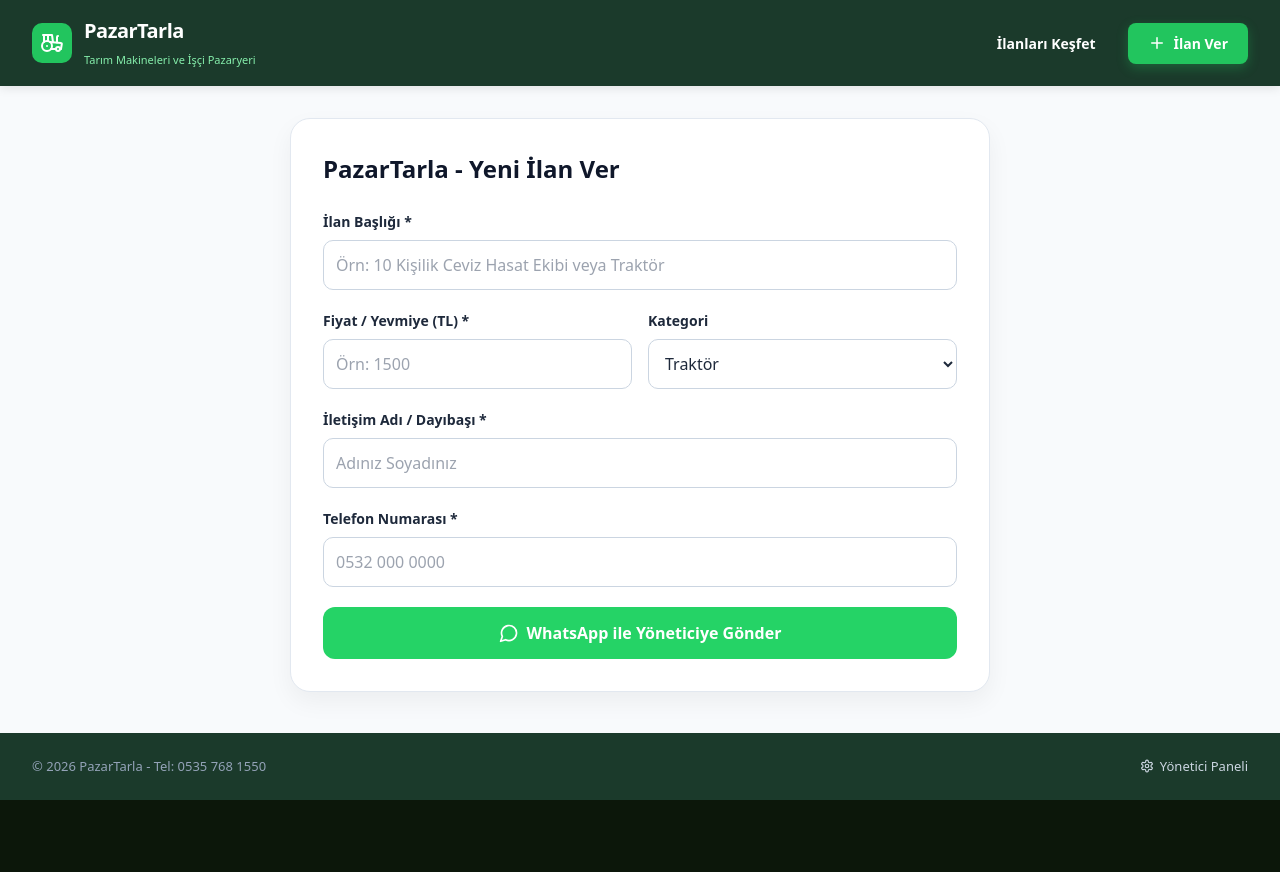
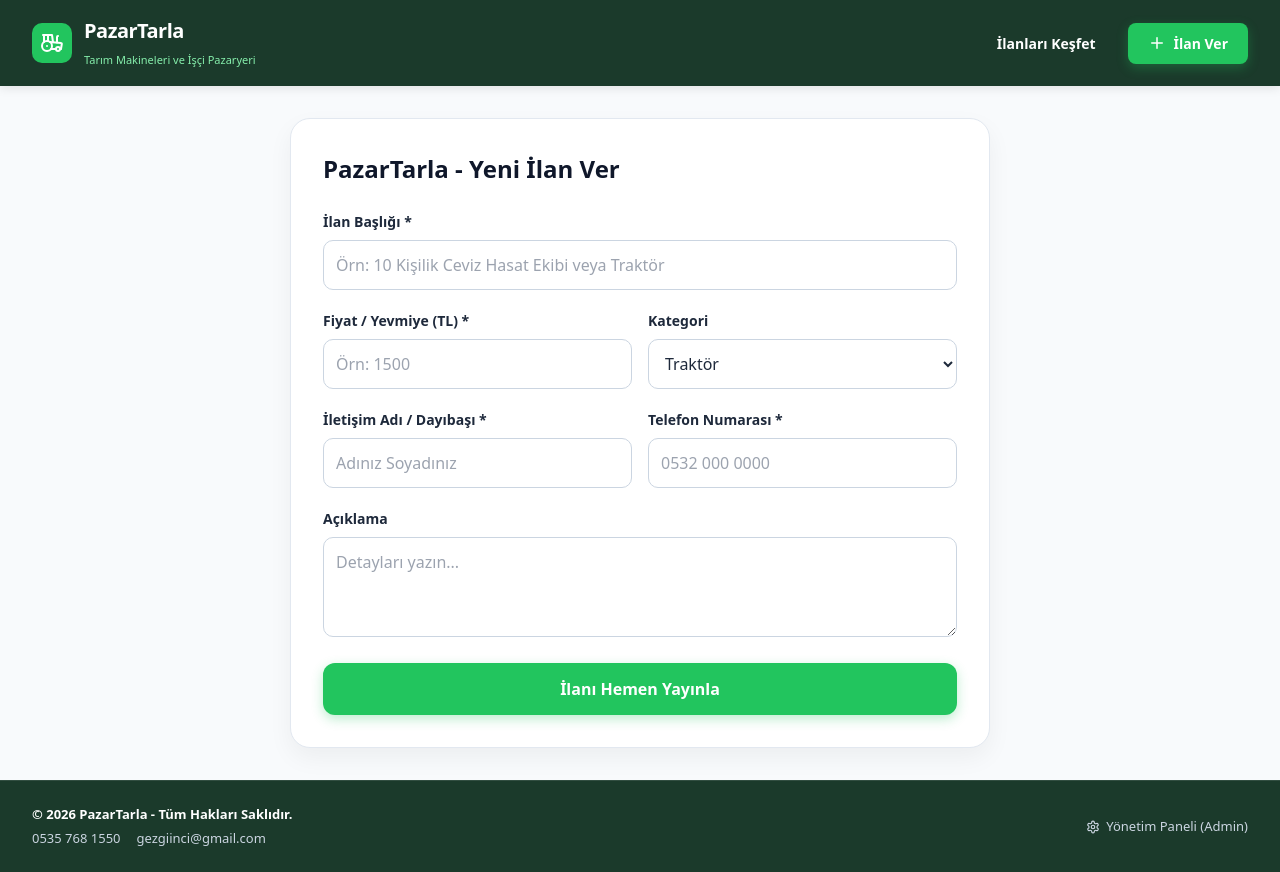
Before and after one commit to gezgiinci-beep/Pazartarla, a React (Vite) app: page / in a window 1280 px wide. Both pictures are taken after a click on the button "İlan Ver". Before the commit the page ends 800 px from the top, so only its background shows below. Built offline with nearby package versions, Linux system fonts and the light colour scheme.

Commit message:
Refactor listing submission and admin panel logic

```diff
--- a/src/App.tsx
+++ b/src/App.tsx
@@ -2,7 +2,7 @@ import React, { useState, useEffect } from 'react';
 import {
   Search, SlidersHorizontal, MapPin, Phone, MessageCircle, Plus,
   Heart, Share2, ShieldCheck, CheckCircle2, ChevronRight, X,
-  Car, Tractor, Wrench, ArrowRight, Bell, User, Filter, AlertCircle, Trash2, Settings, Lock, Check, Mail, Globe, Copy, HelpCircle, Users, Send
+  Car, Tractor, Wrench, ArrowRight, Bell, User, Filter, AlertCircle, Trash2, Settings, Lock, Check, Mail, Globe, Copy, HelpCircle, Users
 } from 'lucide-react';
 
 const INITIAL_LISTINGS = [
@@ -47,7 +47,7 @@ const INITIAL_LISTINGS = [
 ];
 
 export default function App() {
-  const [activeTab, setActiveTab] = useState('home');
+  const [activeTab, setActiveTab] = useState('home'); // 'home', 'detail', 'add', 'admin'
   const [listings, setListings] = useState(INITIAL_LISTINGS);
   const [selectedListing, setSelectedListing] = useState(null);
 
@@ -75,8 +75,6 @@ export default function App() {
     image: 'https://images.unsplash.com/photo-1592417817098-8f3d69204052?auto=format&fit=crop&q=80&w=800'
   });
 
-  const [pendingListing, setPendingListing] = useState(null);
-
   useEffect(() => {
     const saved = localStorage.getItem('pazartarla_listings');
     if (saved) {
@@ -97,8 +95,8 @@ export default function App() {
     setForm({ ...form, [e.target.name]: e.target.value });
   };
 
-  // İlan verince direkt WhatsApp onay ekranına yönlendirir
-  const handleInitiateAdd = (e) => {
+  // İlan doğrudan eklenir ve yayına girer (Admin sonradan dilerse siler)
+  const handleDirectAdd = (e) => {
     e.preventDefault();
     if (!form.title || !form.price || !form.phone || !form.seller) {
       alert('Lütfen başlık, fiyat/yevmiye, ad Soyad ve telefon numarası alanlarını doldurun.');
@@ -114,20 +112,31 @@ export default function App() {
       date: 'Bugün'
     };
 
-    setPendingListing(newEntry);
-    setActiveTab('whatsapp-pending');
-  };
+    const updated = [newEntry, ...listings];
+    saveListings(updated);
+    setActiveTab('home');
+    alert('İlanınız başarıyla yayınlandı!');
 
-  const handleFinalPublish = () => {
-    const updated = [pendingListing, ...listings];
-    saveListings(updated);
-    setPendingListing(null);
-    setActiveTab('home');
-    alert('İlan başarıyla onaylandı ve yayına alındı!');
+    // Formu sıfırla
+    setForm({
+      title: '',
+      price: '',
+      category: 'Traktör',
+      mode: 'Satılık',
+      location: 'Gönen / Balıkesir',
+      city: 'Balıkesir',
+      year: '2026',
+      hours: '',
+      power: '',
+      description: '',
+      seller: '',
+      phone: '',
+      image: 'https://images.unsplash.com/photo-1592417817098-8f3d69204052?auto=format&fit=crop&q=80&w=800'
+    });
   };
 
   const handleDeleteListing = (id) => {
-    if (window.confirm('Bu ilanı silmek istediğinize emin misiniz?')) {
+    if (window.confirm('Bu ilanı yayından kaldırmak/silmek istediğinize emin misiniz?')) {
       const updated = listings.filter(item => item.id !== id);
       saveListings(updated);
     }
@@ -314,7 +323,7 @@ export default function App() {
                     </div>
                     <div>
                       <div style={{ fontSize: '20px', fontWeight: '800', color: '#1b3a2b', marginBottom: '12px' }}>
-                        {item.price.toLocaleString('tr-TR')} TL
+                        {item.price.toLocaleString('tr-TR')} TL {item.category === 'Tarım İşçileri' ? <span style={{ fontSize: '12px', fontWeight: 'normal', color: '#64748b' }}>/ Günlük</span> : ''}
                       </div>
                       <div style={{ display: 'flex', justifyContent: 'space-between', alignItems: 'center', borderTop: '1px solid #f1f5f9', paddingTop: '12px', fontSize: '13px', color: '#64748b' }}>
                         <span style={{ display: 'flex', alignItems: 'center', gap: '4px' }}><MapPin size={14} /> {item.location}</span>
@@ -338,14 +347,20 @@ export default function App() {
             </div>
             <h2 style={{ fontSize: '24px', fontWeight: '800', color: '#0f172a', margin: '12px 0' }}>{selectedListing.title}</h2>
             <div style={{ fontSize: '28px', fontWeight: '800', color: '#1b3a2b', marginBottom: '20px' }}>{selectedListing.price.toLocaleString('tr-TR')} TL</div>
-            <p style={{ color: '#475569', lineHeight: '1.6' }}>{selectedListing.description}</p>
+            <p style={{ color: '#475569', lineHeight: '1.6', marginBottom: '24px' }}>{selectedListing.description}</p>
+
+            <div style={{ display: 'flex', gap: '16px', borderTop: '1px solid #e2e8f0', paddingTop: '24px' }}>
+              <a href={`tel:${selectedListing.phone}`} style={{ flex: 1, backgroundColor: '#1b3a2b', color: '#fff', padding: '14px', borderRadius: '12px', textAlign: 'center', fontWeight: '700', textDecoration: 'none', display: 'flex', alignItems: 'center', justifyContent: 'center', gap: '8px' }}>
+                <Phone size={20} /> {selectedListing.phone} ({selectedListing.seller})
+              </a>
+            </div>
           </div>
         )}
 
         {activeTab === 'add' && (
           <div style={{ maxWidth: '700px', margin: '0 auto', backgroundColor: '#fff', borderRadius: '20px', padding: '32px', boxShadow: '0 10px 25px rgba(0,0,0,0.05)', border: '1px solid #e2e8f0' }}>
             <h2 style={{ fontSize: '24px', fontWeight: '800', color: '#0f172a', marginBottom: '24px' }}>PazarTarla - Yeni İlan Ver</h2>
-            <form onSubmit={handleInitiateAdd} style={{ display: 'flex', flexDirection: 'column', gap: '20px' }}>
+            <form onSubmit={handleDirectAdd} style={{ display: 'flex', flexDirection: 'column', gap: '20px' }}>
               <div>
                 <label style={{ display: 'block', fontWeight: '600', marginBottom: '8px', fontSize: '14px' }}>İlan Başlığı *</label>
                 <input type="text" name="title" placeholder="Örn: 10 Kişilik Ceviz Hasat Ekibi veya Traktör" value={form.title} onChange={handleFormChange} style={{ width: '100%', padding: '12px', borderRadius: '10px', border: '1px solid #cbd5e1', boxSizing: 'border-box' }} />
@@ -365,6 +380,7 @@ export default function App() {
                   </select>
                 </div>
               </div>
+              <div style={{ display: 'grid', gridTemplateColumns: '1fr 1fr', gap: '16px' }}>
                 <div>
                   <label style={{ display: 'block', fontWeight: '600', marginBottom: '8px', fontSize: '14px' }}>İletişim Adı / Dayıbaşı *</label>
                   <input type="text" name="seller" placeholder="Adınız Soyadınız" value={form.seller} onChange={handleFormChange} style={{ width: '100%', padding: '12px', borderRadius: '10px', border: '1px solid #cbd5e1', boxSizing: 'border-box' }} />
@@ -373,61 +389,60 @@ export default function App() {
                   <label style={{ display: 'block', fontWeight: '600', marginBottom: '8px', fontSize: '14px' }}>Telefon Numarası *</label>
                   <input type="text" name="phone" placeholder="0532 000 0000" value={form.phone} onChange={handleFormChange} style={{ width: '100%', padding: '12px', borderRadius: '10px', border: '1px solid #cbd5e1', boxSizing: 'border-box' }} />
                 </div>
-              <button type="submit" style={{ backgroundColor: '#25D366', color: '#fff', border: 'none', padding: '14px', borderRadius: '12px', fontWeight: '700', cursor: 'pointer', display: 'flex', alignItems: 'center', justifyContent: 'center', gap: '8px' }}>
-                <MessageCircle size={20} /> WhatsApp ile Yöneticiye Gönder
+              </div>
+              <div>
+                <label style={{ display: 'block', fontWeight: '600', marginBottom: '8px', fontSize: '14px' }}>Açıklama</label>
+                <textarea name="description" placeholder="Detayları yazın..." value={form.description} onChange={handleFormChange} style={{ width: '100%', padding: '12px', borderRadius: '10px', border: '1px solid #cbd5e1', height: '100px', boxSizing: 'border-box' }} />
+              </div>
+              <button type="submit" style={{ backgroundColor: '#22c55e', color: '#fff', border: 'none', padding: '14px', borderRadius: '12px', fontWeight: '700', cursor: 'pointer', boxShadow: '0 4px 12px rgba(34, 197, 94, 0.3)' }}>
+                İlanı Hemen Yayınla
               </button>
             </form>
           </div>
         )}
 
-        {activeTab === 'whatsapp-pending' && pendingListing && (
-          <div style={{ maxWidth: '520px', margin: '40px auto', backgroundColor: '#fff', borderRadius: '20px', padding: '32px', boxShadow: '0 10px 25px rgba(0,0,0,0.05)', border: '1px solid #e2e8f0', textAlign: 'center' }}>
-            <div style={{ backgroundColor: '#dcfce7', width: '64px', height: '64px', borderRadius: '50%', display: 'flex', alignItems: 'center', justifyContent: 'center', margin: '0 auto 20px auto' }}>
-              <MessageCircle size={32} color="#16a34a" />
-            </div>
-            <h2 style={{ fontSize: '22px', fontWeight: '800', color: '#0f172a', marginBottom: '8px' }}>WhatsApp Onayı Gerekiyor</h2>
-            <p style={{ color: '#64748b', fontSize: '14px', marginBottom: '24px' }}>
-              İlanınızın yayınlanması için yöneticinin (Can - 0535 768 1550) WhatsApp üzerinden onay vermesi gerekmektedir.
-            </p>
-            <div style={{ display: 'flex', flexDirection: 'column', gap: '12px' }}>
-              <a
-                href={`https://wa.me/905357681550?text=${encodeURIComponent(`Merhaba Can, PazarTarla yeni ilan onayı:\n\nBaşlık: ${pendingListing.title}\nFiyat: ${pendingListing.price} TL\nKategori:${pendingListing.category}\nİletişim: ${pendingListing.seller} (${pendingListing.phone})\n\nOnaylıyorum.`)}`}
-                target="_blank"
-                rel="noreferrer"
-                style={{ backgroundColor: '#25D366', color: '#fff', border: 'none', padding: '14px', borderRadius: '12px', fontWeight: '700', textDecoration: 'none', display: 'flex', alignItems: 'center', justifyContent: 'center', gap: '8px' }}
-              >
-                <MessageCircle size={20} /> WhatsApp'ta Onaya Gönder
-              </a>
-              <button
-                onClick={handleFinalPublish}
-                style={{ backgroundColor: '#1b3a2b', color: '#fff', border: 'none', padding: '14px', borderRadius: '12px', fontWeight: '700', cursor: 'pointer' }}
-              >
-                Yönetici Olarak Onayla ve Yayınla
-              </button>
-            </div>
-          </div>
-        )}
-
+        {/* ADMIN PANELİ */}
         {activeTab === 'admin' && (
-          <div style={{ maxWidth: '900px', margin: '0 auto', backgroundColor: '#fff', borderRadius: '20px', padding: '32px', border: '1px solid #e2e8f0' }}>
+          <div style={{ maxWidth: '900px', margin: '0 auto', backgroundColor: '#fff', borderRadius: '20px', padding: '32px', boxShadow: '0 10px 25px rgba(0,0,0,0.05)', border: '1px solid #e2e8f0' }}>
             {!isAdminLoggedIn ? (
               <div style={{ maxWidth: '400px', margin: '40px auto', textAlign: 'center' }}>
-                <h2 style={{ fontSize: '22px', fontWeight: '800', marginBottom: '8px' }}>Admin Girişi</h2>
+                <div style={{ backgroundColor: '#f1f5f9', width: '60px', height: '60px', borderRadius: '50%', display: 'flex', alignItems: 'center', justifyContent: 'center', margin: '0 auto 16px auto' }}>
+                  <Lock size={28} color="#1b3a2b" />
+                </div>
+                <h2 style={{ fontSize: '22px', fontWeight: '800', color: '#0f172a', marginBottom: '8px' }}>Admin Girişi</h2>
+                <p style={{ color: '#64748b', fontSize: '14px', marginBottom: '24px' }}>Yönetim paneline erişmek için şifrenizi girin</p>
                 <form onSubmit={handleAdminLogin} style={{ display: 'flex', flexDirection: 'column', gap: '16px' }}>
-                  <input type="password" placeholder="Admin Şifresi" value={adminPassword} onChange={(e) => setAdminPassword(e.target.value)} style={{ width: '100%', padding: '12px', borderRadius: '10px', border: '1px solid #cbd5e1', textAlign: 'center' }} />
-                  <button type="submit" style={{ backgroundColor: '#1b3a2b', color: '#fff', border: 'none', padding: '12px', borderRadius: '10px', fontWeight: '700' }}>Giriş Yap</button>
+                  <input type="password" placeholder="Admin Şifresi" value={adminPassword} onChange={(e) => setAdminPassword(e.target.value)} style={{ width: '100%', padding: '12px', borderRadius: '10px', border: '1px solid #cbd5e1', boxSizing: 'border-box', textAlign: 'center', fontSize: '16px' }} />
+                  <button type="submit" style={{ backgroundColor: '#1b3a2b', color: '#fff', border: 'none', padding: '12px', borderRadius: '10px', fontWeight: '700', cursor: 'pointer' }}>Giriş Yap</button>
                 </form>
-                <button type="button" onClick={handleForgotPassword} style={{ background: 'none', border: 'none', color: '#2563eb', cursor: 'pointer', marginTop: '16px', textDecoration: 'underline' }}>Şifremi Unuttum?</button>
+                <button type="button" onClick={handleForgotPassword} style={{ background: 'none', border: 'none', color: '#2563eb', cursor: 'pointer', fontSize: '13px', textDecoration: 'underline', marginTop: '16px' }}>Şifremi Unuttum?</button>
               </div>
             ) : (
               <div>
-                <h2>Yönetim Paneli</h2>
+                <div style={{ display: 'flex', justifyContent: 'space-between', alignItems: 'center', marginBottom: '24px', borderBottom: '1px solid #e2e8f0', paddingBottom: '16px' }}>
+                  <div>
+                    <h2 style={{ fontSize: '24px', fontWeight: '800', color: '#0f172a', margin: 0 }}>İlan Denetim Paneli</h2>
+                    <p style={{ color: '#64748b', fontSize: '14px', margin: '4px 0 0 0' }}>Sistemdeki toplam {listings.length} ilan denetleniyor.</p>
+                  </div>
+                  <button onClick={() => setIsAdminLoggedIn(false)} style={{ backgroundColor: '#ef4444', color: '#fff', border: 'none', padding: '8px 16px', borderRadius: '8px', fontWeight: '600', cursor: 'pointer', fontSize: '13px' }}>Çıkış Yap</button>
+                </div>
+
+                <div style={{ display: 'flex', flexDirection: 'column', gap: '12px' }}>
                   {listings.map(item => (
-                  <div key={item.id} style={{ display: 'flex', justifyContent: 'space-between', alignItems: 'center', padding: '12px', borderBottom: '1px solid #eee' }}>
-                    <span>{item.title}</span>
-                    <button onClick={() => handleDeleteListing(item.id)} style={{ backgroundColor: '#fee2e2', color: '#dc2626', border: 'none', padding: '6px 10px', borderRadius: '6px' }}>Sil</button>
+                    <div key={item.id} style={{ display: 'flex', justifyContent: 'space-between', alignItems: 'center', padding: '16px', backgroundColor: '#f8fafc', borderRadius: '12px', border: '1px solid #e2e8f0' }}>
+                      <div style={{ display: 'flex', alignItems: 'center', gap: '16px' }}>
+                        <img src={item.image} alt="" style={{ width: '60px', height: '60px', borderRadius: '8px', objectFit: 'cover' }} />
+                        <div>
+                          <h4 style={{ margin: '0 0 4px 0', fontSize: '15px', fontWeight: '700', color: '#0f172a' }}>{item.title}</h4>
+                          <span style={{ fontSize: '13px', color: '#64748b' }}>{item.price.toLocaleString('tr-TR')} TL • {item.location} • Tel: {item.phone || 'Belirtilmemiş'}</span>
+                        </div>
+                      </div>
+                      <button onClick={() => handleDeleteListing(item.id)} style={{ backgroundColor: '#fee2e2', color: '#dc2626', border: 'none', padding: '8px 12px', borderRadius: '8px', fontWeight: '600', cursor: 'pointer', display: 'flex', alignItems: 'center', gap: '6px' }}>
+                        <Trash2 size={16} /> Kaldır / Sil
+                      </button>
                     </div>
                   ))}
+                </div>
               </div>
             )}
           </div>
@@ -435,12 +450,21 @@ export default function App() {
 
       </main>
 
-      <footer style={{ backgroundColor: '#1b3a2b', color: '#94a3b8', padding: '24px 32px', textAlign: 'center', fontSize: '13px', marginTop: 'auto' }}>
+      <footer style={{ backgroundColor: '#1b3a2b', color: '#94a3b8', padding: '24px 32px', textAlign: 'center', fontSize: '13px', borderTop: '1px solid rgba(255,255,255,0.1)', marginTop: 'auto' }}>
         <div style={{ maxWidth: '1280px', margin: '0 auto', display: 'flex', justifyContent: 'space-between', alignItems: 'center', flexWrap: 'wrap', gap: '16px' }}>
-          <span>© 2026 PazarTarla - Tel: 0535 768 1550</span>
-          <button onClick={() => setActiveTab('admin')} style={{ background: 'none', border: 'none', color: '#cbd5e1', cursor: 'pointer', display: 'flex', alignItems: 'center', gap: '6px' }}><Settings size={14} /> Yönetici Paneli</button>
+          <div style={{ display: 'flex', flexDirection: 'column', alignItems: 'flex-start', gap: '4px' }}>
+            <span style={{ color: '#fff', fontWeight: '600' }}>© 2026 PazarTarla - Tüm Hakları Saklıdır.</span>
+            <div style={{ display: 'flex', gap: '16px', fontSize: '13px', color: '#cbd5e1' }}>
+              <span>0535 768 1550</span>
+              <span>gezgiinci@gmail.com</span>
+            </div>
+          </div>
+          <button onClick={() => setActiveTab('admin')} style={{ background: 'none', border: 'none', color: '#cbd5e1', cursor: 'pointer', fontSize: '13px', display: 'flex', alignItems: 'center', gap: '6px', fontWeight: '500' }}>
+            <Settings size={14} /> Yönetim Paneli (Admin)
+          </button>
         </div>
       </footer>
+
     </div>
   );
 }
```
Lines whose indentation alone changed are shown as unchanged.
